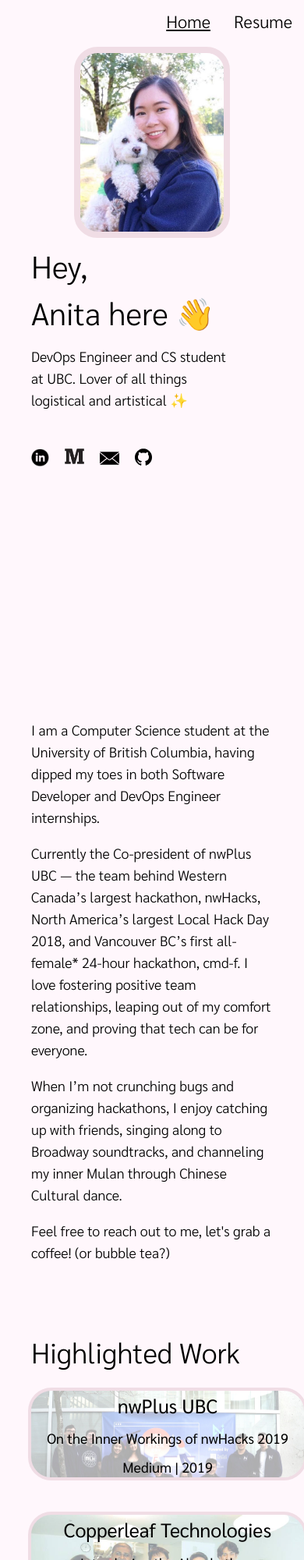
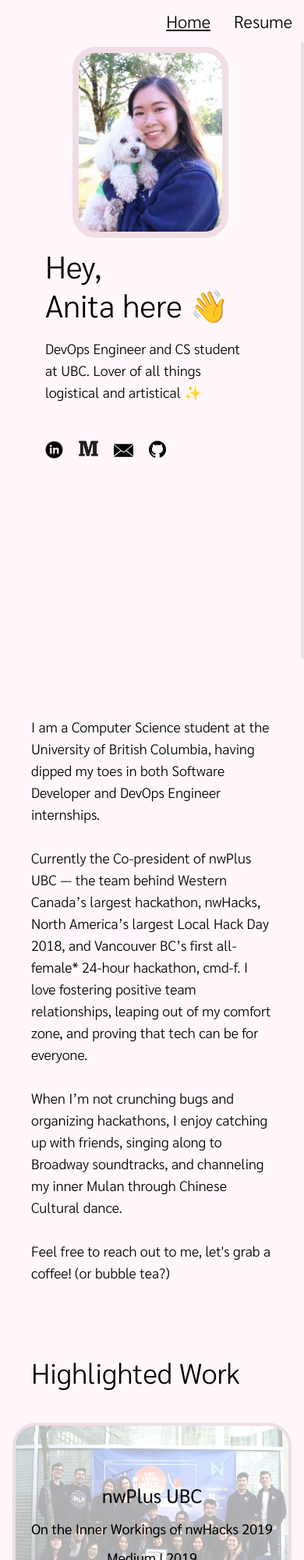
Before and after one commit to anitatse/anitatse.github.io, a plain HTML site: page index.html in a window 390 px wide. Shown: the top 2000 px of the page at 78% size. Drawn offline with nearby package versions, Linux system fonts and the light colour scheme.

Commit message:
fixed alignment issues

```diff
--- a/css/card.css
+++ b/css/card.css
@@ -16,10 +16,19 @@
    height: 300px;
    width: 100%;
    padding: 0 4%;
-   margin: 0 auto;
    display: flex;
-   justify-content: center;  */
-   align-items: center;
+   justify-content: center;
+   align-items: left;
+}
+
+@media screen and (max-width: 950px) {
+   .row {
+      flex-direction: column;
+      height: 620px;
+      margin-left: auto;
+      margin-right: auto;
+      align-items:center;
+   }
 }
 
 .card {
@@ -27,6 +36,7 @@
    max-width: 400px;
    min-width: 300px;
    height: 260px;
+   min-height: 200px;
    margin: 20px;
    border-radius: 30px;
    border: 4px solid #f0dde5;
@@ -40,6 +50,7 @@
    cursor: pointer;
    transition: all 0.3s ease;
    background-size: cover;
+   float: left;
 }
 
 .card .title {
@@ -47,7 +58,6 @@
    margin: 0;
    text-align: center;
    font-size: 25px;
-   /* margin-top: 20px; */
    color: black;
    font-family: 'Sarabun', sans-serif;
    font-weight: 400;
@@ -102,10 +112,3 @@
   transition: all 0.3s ease;
   display:none;
 }
-
-@media screen and (max-width: 950px) {
-   .row {
-      flex-direction: column;
-      height: 300px;
-   }
-}
--- a/css/icon.css
+++ b/css/icon.css
@@ -1,8 +1,17 @@
+
+.icon-row {
+   width: 100%;
+   padding: 30px;
+   max-width: 350px;
+   margin-left: auto;
+   margin-right: auto;
+}
+
 img.icon {
-display: block;
-float: left;
-padding-left: 10px;
-padding-right: 10px;
+  display: block;
+  float: left;
+  padding-left: 10px;
+  padding-right: 10px;
 }
 
 img.icon:hover {
@@ -10,8 +19,3 @@ img.icon:hover {
   position: relative;
   top: -3px;
 }
-
-.icon-row {
-   width: 100%;
-   padding: 30px;
-}
--- a/css/navbar.css
+++ b/css/navbar.css
@@ -7,8 +7,16 @@
   font-weight: 300;
 }
 
+.topnav {
+  background-color: #fff7fc;
+  position: fixed;
+  top: 0;
+  width: 70%;
+  z-index: 1;
+}
+
 #leftnav {
-  float:left;
+    float:left;
 }
 
 .nav .active {
@@ -19,16 +27,8 @@
   text-decoration: none;
 }
 
-.nav:hover {
+.nav:hover a {
   color: #5e5e5e;
-}
-
-.topnav {
-  background-color: #fff7fc;
-  position: fixed;
-  top: 0;
-  width: 70%;
-  z-index: 1;
 }
 
 @media screen and (max-width: 500px) {
--- a/css/style.css
+++ b/css/style.css
@@ -10,8 +10,6 @@ iframe {
   box-sizing: border-box;
 }
 
-
-
 .header {
   font-size: 40px;
   line-height: 50px;
@@ -19,6 +17,12 @@ iframe {
   font-weight: 300;
   padding-left: 40px;
   padding-right: 40px;
+}
+
+#header1 {
+  max-width: 350px;
+  margin-left: auto;
+  margin-right: auto;
 }
 
 #header2 {
@@ -32,11 +36,13 @@ iframe {
   font-weight: 300;
   padding-left: 40px;
   padding-right: 40px;
-  max-width: 950px
+  max-width: 800px
 }
 
 #left-paragraph {
   max-width: 350px;
+  margin-left: auto;
+  margin-right: auto;
 }
 
 #footer {
@@ -44,9 +50,7 @@ iframe {
   padding-top: 20px;
 }
 
-body {
-  background-color: #fff7fc;
-}
+
 
 .space {
   padding: 30px;
@@ -61,42 +65,41 @@ body {
 }
 
 #left-panel {
-  /* width: 30%;
-  float: left;
-  padding-top: 30px; */
   position: fixed;
-  top: 0;
-  left: 0;
+  /* top: 0;
+  left: 0; */
   width: 30%;
   height: 100vh;
   overflow-y: scroll;
+  background-color: #fff7fc;
+  border-right: 4px solid #f0dde5;
 }
 
 #right-panel {
   float: right;
-  /* left: 30%; */
   width: 70%;
   height: 100%;
   overflow-y: visible;
   max-height:100vh;
-  /* width: 70%;
-  float: left;
-  padding-top: 20px; */
 }
 
-@media screen and (max-width: 500px) {
+body {
+  background-color: #fff7fc;
+}
+
+@media screen and (max-width: 800px) {
    #left-panel {
       position:relative;
       width: 100%;
       float: left;
-      overflow-y: visible;
+      overflow-y: hidden;
    }
 }
 
-@media screen and (max-width: 500px) {
+@media screen and (max-width: 800px) {
    #right-panel {
       position:relative;
       width: 100%;
-      float:left;
+      float: left;
    }
 }
--- a/index.html
+++ b/index.html
@@ -16,15 +16,14 @@
   <!-- LEFT COLUMN -->
   <div id="left-panel">
 
-    <div class="topnav">
+    <div class="topnav" id="rightnav">
      <div class="nav" id="leftnav">Anita Tse</div>
     </div>
 
     <div class="space"></div>
 
       <img class="headshot" src="images/headshot.jpg" width=200px class="center">
-      <h1 class="header">Hey,</h1>
-      <h1 class="header">Anita here 👋</h1>
+      <h1 class="header" id="header1">Hey, <br> Anita here 👋</h1>
       <p class="paragraph" id="left-paragraph">DevOps Engineer and CS student at UBC. Lover of all things logistical and artistical ✨</p>
 
 
@@ -55,20 +54,16 @@
       <div class="nav"><a class="active" href="index.html">Home</a></div>
     </div>
 
-    <div class="space"></div>
 
     <!-- Description at the top of right panel -->
     <p class="paragraph">
-      I am a Computer Science student at the University of British Columbia, having dipped my toes in both Software Developer and DevOps Engineer internships.
-    </p>
-    <p class="paragraph">
+      <br><br>I am a Computer Science student at the University of British Columbia, having dipped my toes in both Software Developer and DevOps Engineer internships.
+    <br><br>
       Currently the Co-president of nwPlus UBC — the team behind Western Canada’s largest hackathon, nwHacks, North America’s largest Local Hack Day 2018, and Vancouver BC’s first all-female* 24-hour hackathon, cmd-f.
       I love fostering positive team relationships, leaping out of my comfort zone, and proving that tech can be for everyone.
-    </p>
-    <p class="paragraph">
+    <br><br>
       When I’m not crunching bugs and organizing hackathons, I enjoy catching up with friends, singing along to Broadway soundtracks, and channeling my inner Mulan through Chinese Cultural dance.
-    </p>
-    <p class="paragraph">
+    <br><br>
       Feel free to reach out to me, let's grab a coffee! (or bubble tea?)
     </p>
     <div class="space"></div>
```
